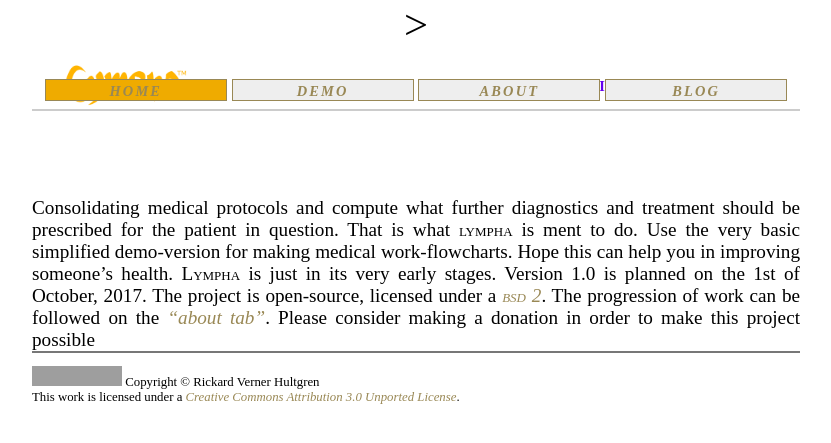
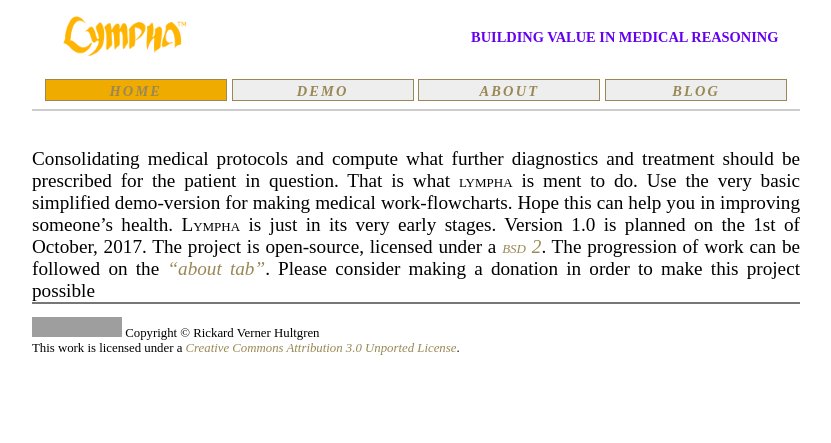
Before and after one commit to RickardHultgren/LYMPHA, a Jekyll site: the page built from index.md, in a window 1280 px wide. Shown: the top 443 px of the page, without its empty margins (224-1055 px from the left). Built offline with Jekyll 4.4.1, drawn with Linux system fonts in a browser that asks for light colours; some web fonts are replaced; our own code applies the rules of GitHub Pages for plain Markdown files; a script that is not in the unit is left out; grey boxes are pictures that could not be loaded.

Commit message:
Mr Hyde was here …

```diff
--- a/_layouts/default.html
+++ b/_layouts/default.html
@@ -12,7 +12,7 @@
 	<link rel="shortcut icon" href="lympha.ico">
 <link rel="stylesheet" href="//fonts.googleapis.com/css?family=Signika+Negative:300,400,600,700&amp;lang=en" />
 </head>
-  <body style="font-family:Signika Negative;"> >
+  <body style="font-family:Signika Negative;">
     <div class="container">
       {% include header.html %}
     <div id="main" role="main">
```
